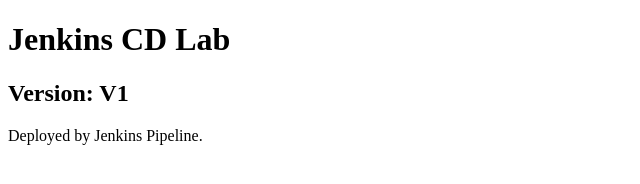
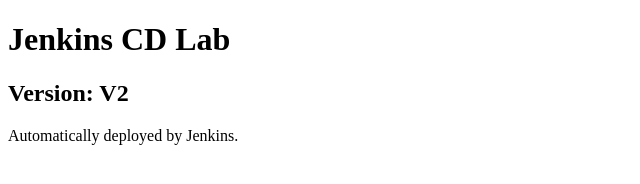
Before and after one commit to liuyao01/jenkins-scm-lab, a plain HTML site: page site/index.html in a window 1280 px wide. Shown: the full height of the page, 0-640 px from the left. Drawn offline with Linux system fonts and the light colour scheme.

Commit message:
Update title and version information in index.html

```diff
--- a/site/index.html
+++ b/site/index.html
@@ -2,11 +2,11 @@
 <html lang="en">
 <head>
     <meta charset="UTF-8">
-    <title>Jenkins CD Lab - V1</title>
+    <title>Jenkins CD Lab - V2</title>
 </head>
 <body>
     <h1>Jenkins CD Lab</h1>
-    <h2>Version: V1</h2>
-    <p>Deployed by Jenkins Pipeline.</p>
+    <h2>Version: V2</h2>
+    <p>Automatically deployed by Jenkins.</p>
 </body>
 </html>
```
